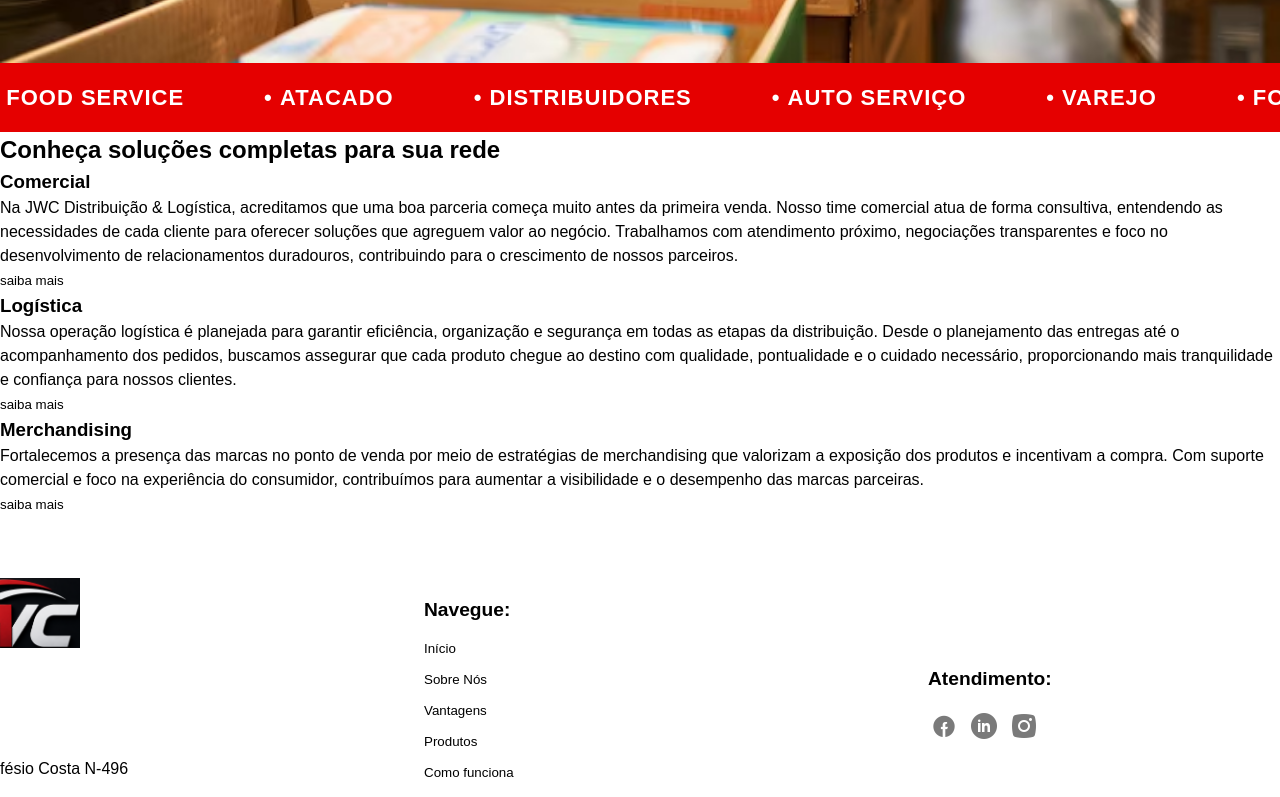
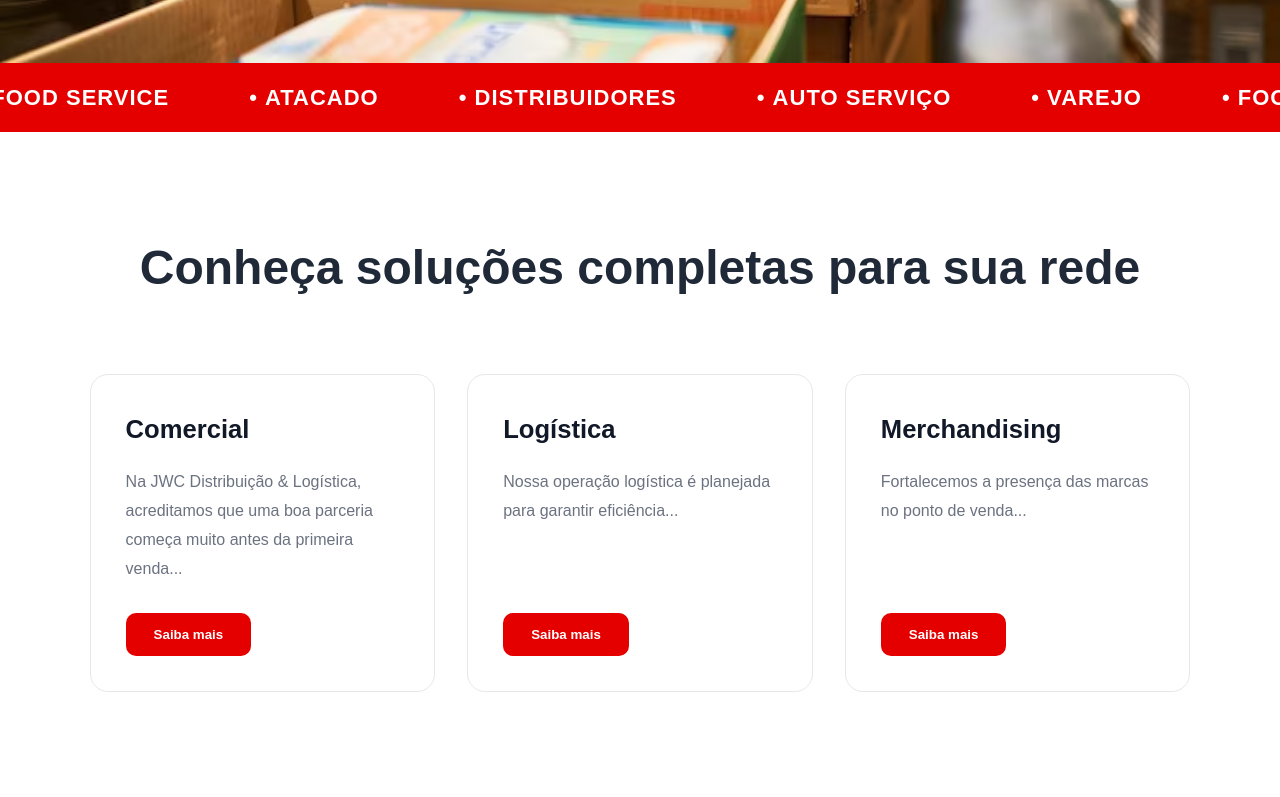
Before and after one commit to JoseWenned/frontend-jwc, a React (Vite) app: page / in a window 1280 px wide. Shown: the part 2820-3617 px from the top of the page. Built offline with nearby package versions, Linux system fonts and the light colour scheme.

Commit message:
feat: Create style sectionFive style

```diff
--- a/src/presentation/components/sections/sectionFive/sectionFive.component.tsx
+++ b/src/presentation/components/sections/sectionFive/sectionFive.component.tsx
@@ -1,24 +1,71 @@
+import "./sectionFive.style.scss";
+
 export const SectionFive = () => {
-    return(
-        <section>
-            <h1>Conheça soluções completas para sua rede</h1>
-            <article>
-                <div>
-                    <h3>Comercial</h3>
-                    <p>Na JWC Distribuição & Logística, acreditamos que uma boa parceria começa muito antes da primeira venda. Nosso time comercial atua de forma consultiva, entendendo as necessidades de cada cliente para oferecer soluções que agreguem valor ao negócio. Trabalhamos com atendimento próximo, negociações transparentes e foco no desenvolvimento de relacionamentos duradouros, contribuindo para o crescimento de nossos parceiros.</p>
-                    <button>saiba mais</button>
+    return (
+        <section className="containerSectionFive">
+
+            <div className="containerSectionFiveContent">
+
+                <div className="containerSectionFiveTitle">
+                    <h1 className="titleSectionFive">
+                        Conheça soluções completas para sua rede
+                    </h1>
                 </div>
-                <div>
-                    <h3>Logística</h3>
-                    <p>Nossa operação logística é planejada para garantir eficiência, organização e segurança em todas as etapas da distribuição. Desde o planejamento das entregas até o acompanhamento dos pedidos, buscamos assegurar que cada produto chegue ao destino com qualidade, pontualidade e o cuidado necessário, proporcionando mais tranquilidade e confiança para nossos clientes.</p>
-                    <button>saiba mais</button>
-                </div>
-                <div>
-                    <h3>Merchandising</h3>
-                    <p>Fortalecemos a presença das marcas no ponto de venda por meio de estratégias de merchandising que valorizam a exposição dos produtos e incentivam a compra. Com suporte comercial e foco na experiência do consumidor, contribuímos para aumentar a visibilidade e o desempenho das marcas parceiras.</p>
-                    <button>saiba mais</button>
-                </div>
-            </article>
+
+                <article className="containerSectionFiveCards">
+
+                    <div className="cardSectionFive">
+
+                        <h3 className="titleCardSectionFive">
+                            Comercial
+                        </h3>
+
+                        <p className="descriptionCardSectionFive">
+                            Na JWC Distribuição & Logística, acreditamos que uma boa parceria começa muito antes da primeira venda...
+                        </p>
+
+                        <button className="buttonCardSectionFive">
+                            Saiba mais
+                        </button>
+
+                    </div>
+
+                    <div className="cardSectionFive">
+
+                        <h3 className="titleCardSectionFive">
+                            Logística
+                        </h3>
+
+                        <p className="descriptionCardSectionFive">
+                            Nossa operação logística é planejada para garantir eficiência...
+                        </p>
+
+                        <button className="buttonCardSectionFive">
+                            Saiba mais
+                        </button>
+
+                    </div>
+
+                    <div className="cardSectionFive">
+
+                        <h3 className="titleCardSectionFive">
+                            Merchandising
+                        </h3>
+
+                        <p className="descriptionCardSectionFive">
+                            Fortalecemos a presença das marcas no ponto de venda...
+                        </p>
+
+                        <button className="buttonCardSectionFive">
+                            Saiba mais
+                        </button>
+
+                    </div>
+
+                </article>
+
+            </div>
+
         </section>
-    )
-}
+    );
+};
--- /dev/null
+++ b/src/presentation/components/sections/sectionFive/sectionFive.style.scss
@@ -0,0 +1,124 @@
+.containerSectionFive {
+    width: 100%;
+    padding: 100px 7%;
+    background: #FFF;
+}
+
+.containerSectionFiveContent {
+    width: 100%;
+    max-width: 1440px;
+    margin: 0 auto;
+}
+
+.containerSectionFiveTitle {
+    width: 100%;
+    text-align: center;
+    margin-bottom: 70px;
+}
+
+.titleSectionFive {
+    font-size: clamp(2rem, 4vw, 3rem);
+    font-weight: 700;
+    color: #1F2937;
+}
+
+.containerSectionFiveCards {
+    width: 100%;
+
+    display: flex;
+    justify-content: space-between;
+    align-items: stretch;
+    gap: 2rem;
+}
+
+.cardSectionFive {
+    flex: 1;
+
+    display: flex;
+    flex-direction: column;
+
+    padding: 35px;
+
+    border: 1px solid #E5E7EB;
+    border-radius: 18px;
+
+    transition: .35s ease;
+}
+
+.cardSectionFive:hover {
+    transform: translateY(-8px);
+    box-shadow: 0 15px 35px rgba(0, 0, 0, .08);
+}
+
+.titleCardSectionFive {
+    margin-bottom: 20px;
+
+    font-size: 1.6rem;
+    font-weight: 700;
+    color: #111827;
+}
+
+.descriptionCardSectionFive {
+    flex: 1;
+
+    margin-bottom: 30px;
+
+    font-size: 1rem;
+    line-height: 1.8;
+    color: #6B7280;
+}
+
+.buttonCardSectionFive {
+    width: fit-content;
+
+    padding: 14px 28px;
+
+    border: none;
+    border-radius: 10px;
+
+    background: #E50000;
+    color: #FFF;
+
+    font-weight: 600;
+
+    cursor: pointer;
+    transition: .3s;
+}
+
+.buttonCardSectionFive:hover {
+    background: #C00000;
+}
+
+//Responsivo
+
+@media (max-width: 991px) {
+
+    .containerSectionFiveCards {
+        flex-wrap: wrap;
+    }
+
+    .cardSectionFive {
+        flex: 1 1 calc(50% - 1rem);
+    }
+
+}
+
+@media (max-width: 768px) {
+
+    .containerSectionFive {
+        padding: 80px 5%;
+    }
+
+    .containerSectionFiveTitle {
+        margin-bottom: 50px;
+    }
+
+    .containerSectionFiveCards {
+        flex-direction: column;
+    }
+
+    .cardSectionFive {
+        width: 100%;
+    }
+
+}
--- a/src/presentation/components/sections/sectionFour/sectionFour.component.tsx
+++ b/src/presentation/components/sections/sectionFour/sectionFour.component.tsx
@@ -1,4 +1,4 @@
-import "./sectionFout.style.scss";
+import "./sectionFour.style.scss";
 
 //Imagens
 import imagemDistribuidora from "../../../../assets/images/Banners/filantropia-corporativa-apoia-os-esforcos-locais-do-banco-de-alimentos-para-aliviar-a-fome_38013-94227.avif"
--- a/src/presentation/components/sections/sectionFour/sectionFout.style.scss
+++ b/src/presentation/components/sections/sectionFour/sectionFour.style.scss
@@ -17,7 +17,7 @@
 }
 
 .containerArticle {
-      position: absolute;
+    position: absolute;
     top: 50%;
     left: 50%;
     transform: translate(-50%, -50%);
```
